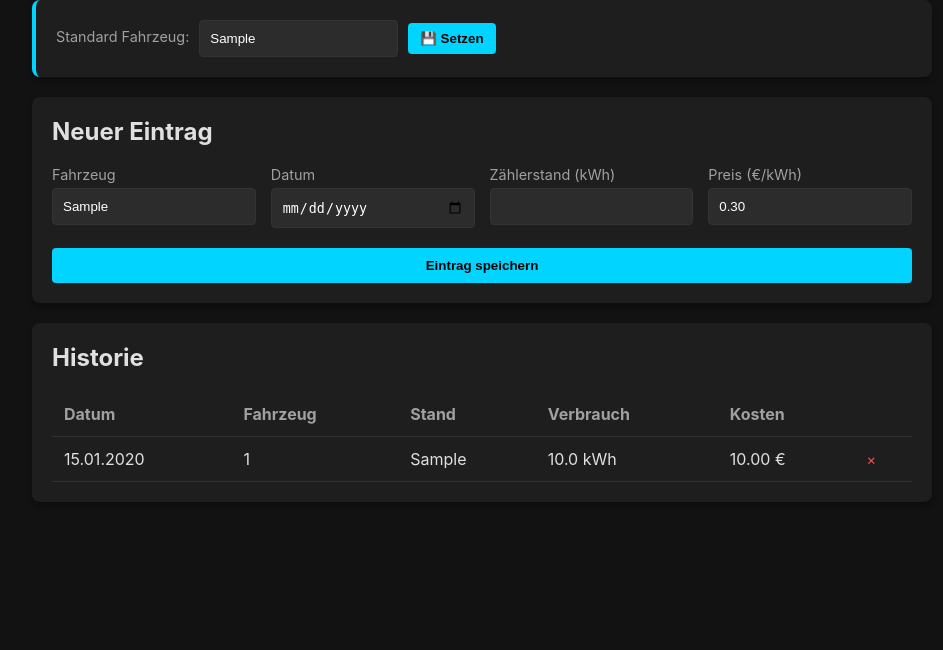
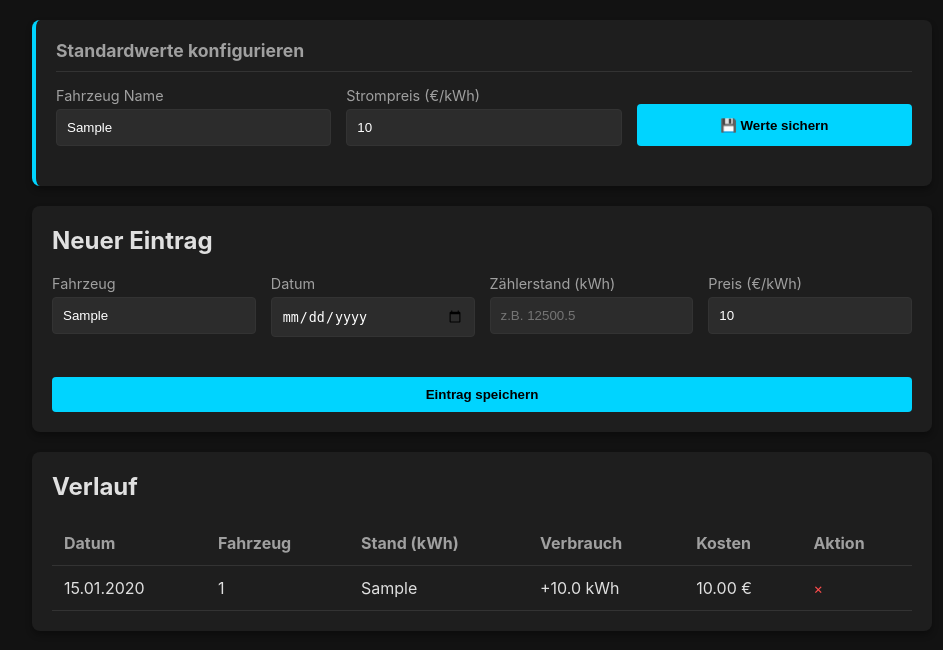
Before and after one commit to electiveDev/elektroauto-manager, a Flask app: template templates/index.html in a window 1280 px wide. Shown: the part 80-730 px from the top of the page, without its empty margins (158-1101 px from the left). Run offline with Flask 3, Linux system fonts and the light colour scheme; the template is opened without the code that fills it: most values are stand-ins (such as "Sample title", 1, 10 or a date in 2020).

Commit message:
Refactor index.html for improved UI and functionality
Updated layout and structure for better usability and added confirmation prompt for deletion.

```diff
--- a/templates/index.html
+++ b/templates/index.html
@@ -8,7 +8,7 @@
 </head>
 <body>
     <div class="container">
-        <header style="display:flex; justify-content:space-between; align-items:center;">
+        <header style="display:flex; justify-content:space-between; align-items:center; margin-bottom: 20px;">
             <h1>⚡ EV Manager</h1>
             <div>
                 <a href="{{ url_for('stats') }}" class="btn-secondary">📊 Statistik</a>
@@ -24,10 +24,24 @@
         {% endwith %}
 
         <section class="card settings-section">
-            <form method="POST" action="/settings" style="display:flex; gap:10px; align-items:center;">
-                <label for="default_vehicle" style="white-space:nowrap;">Standard Fahrzeug:</label>
-                <input type="text" name="default_vehicle" value="{{ default_vehicle }}" placeholder="Standard speichern...">
-                <button type="submit" class="btn-small">💾 Setzen</button>
+            <h3 style="margin-top:0; font-size:1.1em; color:var(--text-secondary); border-bottom: 1px solid #333; padding-bottom: 10px; margin-bottom: 15px;">Standardwerte konfigurieren</h3>
+
+            <form method="POST" action="/settings" class="form-grid" style="align-items: end;">
+                <div class="form-group">
+                    <label for="default_vehicle">Fahrzeug Name</label>
+                    <input type="text" id="default_vehicle" name="default_vehicle"
+                           value="{{ default_vehicle }}" placeholder="z.B. Tesla Model Y">
+                </div>
+
+                <div class="form-group">
+                    <label for="default_price">Strompreis (€/kWh)</label>
+                    <input type="number" step="0.01" id="default_price" name="default_price"
+                           value="{{ default_price }}" placeholder="0.30">
+                </div>
+
+                <div class="form-group">
+                    <button type="submit" class="btn-small" style="height: 42px; width: 100%;">💾 Werte sichern</button>
+                </div>
             </form>
         </section>
 
@@ -39,35 +53,38 @@
                         <label>Fahrzeug</label>
                         <input type="text" name="vehicle_id" value="{{ default_vehicle }}" required>
                     </div>
+
                     <div class="form-group">
                         <label>Datum</label>
                         <input type="date" name="date" value="{{ today }}" required>
                     </div>
+
                     <div class="form-group">
                         <label>Zählerstand (kWh)</label>
-                        <input type="number" step="0.1" name="meter_reading" required>
+                        <input type="number" step="0.1" name="meter_reading" placeholder="z.B. 12500.5" required>
                     </div>
+
                     <div class="form-group">
                         <label>Preis (€/kWh)</label>
-                        <input type="number" step="0.01" name="price" value="0.30" required>
+                        <input type="number" step="0.01" name="price" value="{{ default_price }}" required>
                     </div>
                 </div>
-                <button type="submit" class="btn-primary">Eintrag speichern</button>
+                <button type="submit" class="btn-primary" style="margin-top: 20px;">Eintrag speichern</button>
             </form>
         </section>
 
         <section class="card">
-            <h2>Historie</h2>
+            <h2>Verlauf</h2>
             <div class="table-responsive">
                 <table>
                     <thead>
                         <tr>
                             <th>Datum</th>
                             <th>Fahrzeug</th>
-                            <th>Stand</th>
+                            <th>Stand (kWh)</th>
                             <th>Verbrauch</th>
                             <th>Kosten</th>
-                            <th></th>
+                            <th>Aktion</th>
                         </tr>
                     </thead>
                     <tbody>
@@ -76,11 +93,28 @@
                             <td>{{ entry.date.strftime('%d.%m.%Y') }}</td>
                             <td>{{ entry.vehicle_id }}</td>
                             <td>{{ entry.meter_reading }}</td>
+
                             <td class="{{ 'text-danger' if entry.consumption_kwh < 0 else '' }}">
-                                {{ "%.1f"|format(entry.consumption_kwh) }} kWh
+                                {% if entry.consumption_kwh < 0 %}
+                                    ⚠ {{ "%.1f"|format(entry.consumption_kwh) }} kWh
+                                {% else %}
+                                    +{{ "%.1f"|format(entry.consumption_kwh) }} kWh
+                                {% endif %}
                             </td>
+
                             <td>{{ "%.2f"|format(entry.cost_eur) }} €</td>
-                            <td><a href="{{ url_for('delete', entry_id=entry.id) }}" class="btn-delete">×</a></td>
+
+                            <td>
+                                <a href="{{ url_for('delete', entry_id=entry.id) }}"
+                                   class="btn-delete"
+                                   onclick="return confirm('Eintrag wirklich löschen?');">×</a>
+                            </td>
+                        </tr>
+                        {% else %}
+                        <tr>
+                            <td colspan="6" style="text-align:center; color: #777; padding: 20px;">
+                                Noch keine Einträge vorhanden.
+                            </td>
                         </tr>
                         {% endfor %}
                     </tbody>
```
